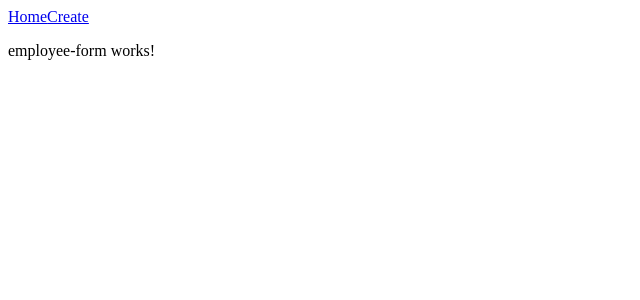
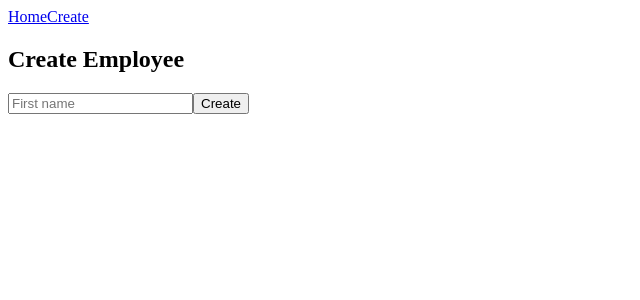
Before and after one commit to jkzvaigzne/employee-management-app, an Angular app: page /create in a window 1280 px wide. Shown: the top 300 px of the page, without its empty margins (0-640 px from the left). Built offline with nearby package versions, Linux system fonts and the light colour scheme.

Commit message:
Creating the employee form and data binding

```diff
--- a/src/app/employee-form/employee-form.component.html
+++ b/src/app/employee-form/employee-form.component.html
@@ -1 +1,8 @@
-<p>employee-form works!</p>
+<h2>Create Employee </h2>
+
+<form (ngSubmit)="onSubmit()">
+
+    <input type="text" name="firstName" [(ngModel)]="employee.firstName" placeholder="First name" />
+
+    <button type="submit">Create</button>
+</form>
--- a/src/app/employee-form/employee-form.component.ts
+++ b/src/app/employee-form/employee-form.component.ts
@@ -19,7 +19,5 @@ export class EmployeeFormComponent {
     position: '',
   };
 
-  onSubmit(): void {
-    console.log(this.employee);
-  }
+  onSubmit(): void {}
 }
```
